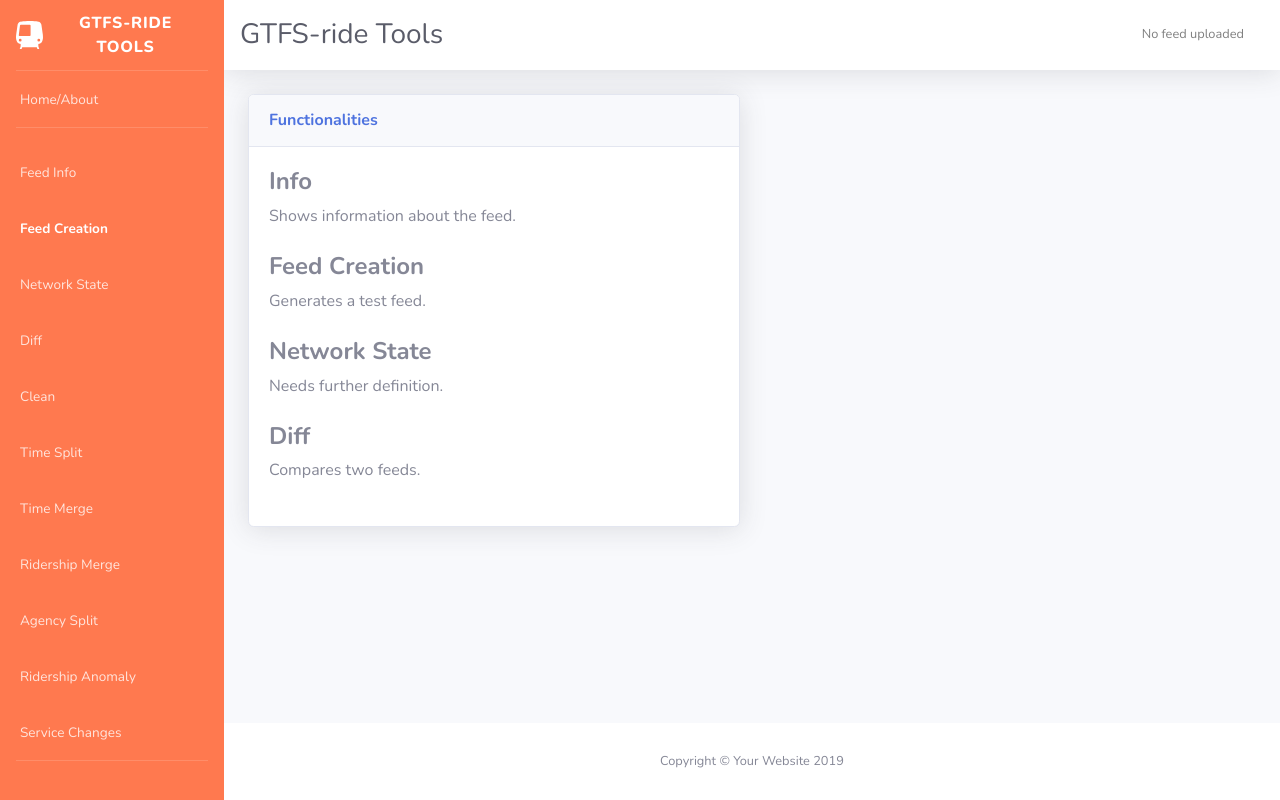
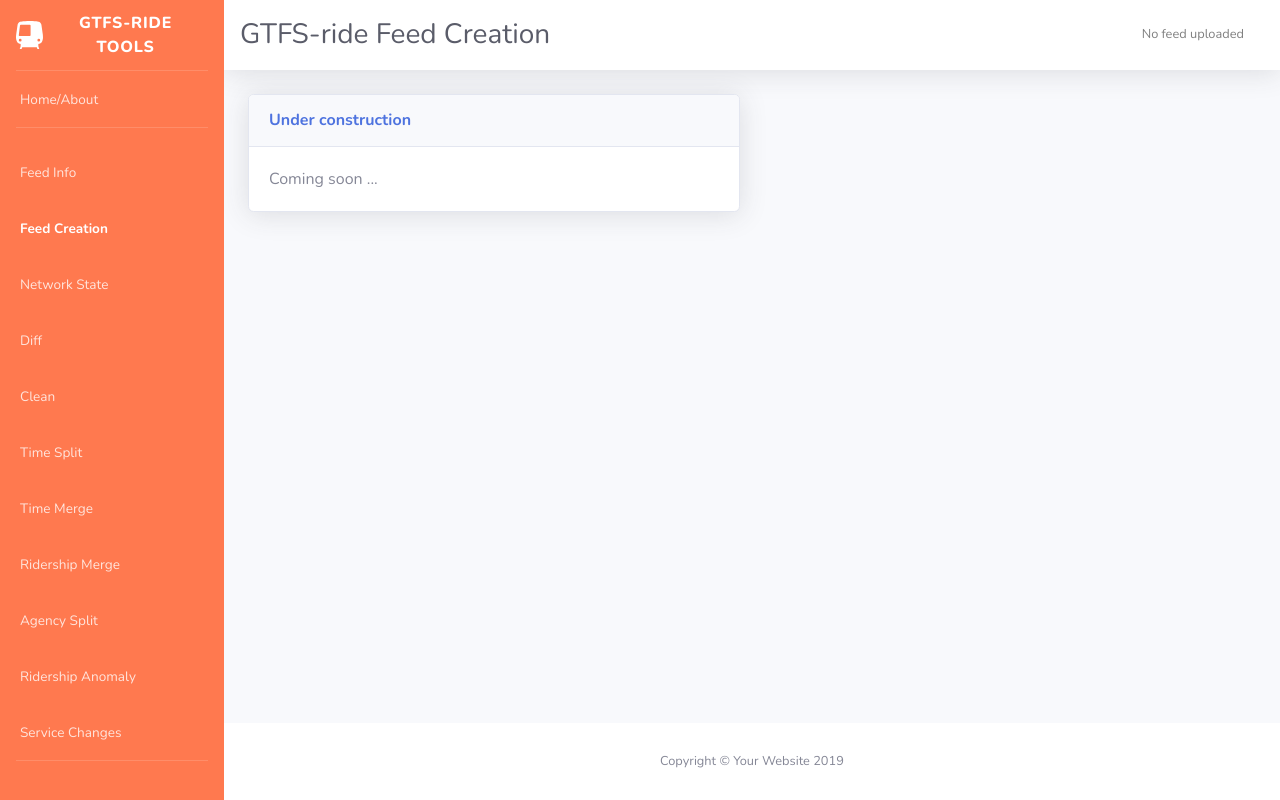
Before and after one commit to chasestubb/GTFS-ride_Tools_Dev, a React (Create React App) app in the folder frontend/: page / in a window 1280 px wide. Both pictures are taken after a click on the link "Feed Creation". Built offline with nearby package versions, Linux system fonts and the light colour scheme; some icons are missing.

Commit message:
Added placeholder contents for each functionality

```diff
--- a/frontend/src/App.js
+++ b/frontend/src/App.js
@@ -1,15 +1,52 @@
 import React from 'react';
 import './App.css';
+
+// the general elements
 import Sidebar from "./components/sidebar"
 import Topbar from "./components/topbar"
+
+// the contents
 import HomeAbout from "./components/home-about"
 import Info from "./components/info"
+import FC from "./components/fc"
+import NS from "./components/ns"
+import Diff from "./components/diff"
+import Clean from "./components/clean"
+import TS from "./components/ts"
+import TM from "./components/tm"
+import RM from "./components/rm"
+import AS from "./components/as"
+import RA from "./components/ra"
+import SC from "./components/sc"
+
 
 function content(nav){
 	if (nav === "home"){
 		return (<HomeAbout></HomeAbout>);
 	} else if (nav === "info") {
 		return (<Info></Info>);
+	} else if (nav === "fc") {
+		return (<FC></FC>);
+	} else if (nav === "ns") {
+		return (<NS></NS>);
+	} else if (nav === "diff") {
+		return (<Diff></Diff>);
+	} else if (nav === "clean") {
+		return (<Clean></Clean>);
+	} else if (nav === "ts") {
+		return (<TS></TS>);
+	} else if (nav === "tm") {
+		return (<TM></TM>);
+	} else if (nav === "rm") {
+		return (<RM></RM>);
+	} else if (nav === "as") {
+		return (<AS></AS>);
+	} else if (nav === "ra") {
+		return (<RA></RA>);
+	} else if (nav === "sc") {
+		return (<SC></SC>);
+	} else {
+		return (<HomeAbout></HomeAbout>);
 	}
 }
 
--- /dev/null
+++ b/frontend/src/components/as.jsx
@@ -0,0 +1,31 @@
+import React from 'react'
+
+export default () => {
+	return (
+		<div>
+			{/* Page Heading */}
+			{/*<div className="d-sm-flex align-items-center justify-content-between mb-4">
+				<h1 className="h3 mb-0 text-gray-800"><br />GTFS-ride Info</h1>
+			</div>*/}
+
+			{/* Content Row */}
+			<div className="row">
+
+				{/* Content Column */}
+				<div className="col-lg-6 mb-4">
+
+					{/* Project Card Example */}
+					<div className="card shadow mb-4">
+						<div className="card-header py-3">
+							<h6 className="m-0 font-weight-bold text-primary">Under construction</h6>
+						</div>
+						<div className="card-body">
+							Coming soon ...
+						</div>
+					</div>
+				</div>
+			</div>
+	</div>
+
+	)
+}
--- /dev/null
+++ b/frontend/src/components/clean.jsx
@@ -0,0 +1,31 @@
+import React from 'react'
+
+export default () => {
+	return (
+		<div>
+			{/* Page Heading */}
+			{/*<div className="d-sm-flex align-items-center justify-content-between mb-4">
+				<h1 className="h3 mb-0 text-gray-800"><br />GTFS-ride Info</h1>
+			</div>*/}
+
+			{/* Content Row */}
+			<div className="row">
+
+				{/* Content Column */}
+				<div className="col-lg-6 mb-4">
+
+					{/* Project Card Example */}
+					<div className="card shadow mb-4">
+						<div className="card-header py-3">
+							<h6 className="m-0 font-weight-bold text-primary">Under construction</h6>
+						</div>
+						<div className="card-body">
+							Coming soon ...
+						</div>
+					</div>
+				</div>
+			</div>
+	</div>
+
+	)
+}
--- /dev/null
+++ b/frontend/src/components/diff.jsx
@@ -0,0 +1,31 @@
+import React from 'react'
+
+export default () => {
+	return (
+		<div>
+			{/* Page Heading */}
+			{/*<div className="d-sm-flex align-items-center justify-content-between mb-4">
+				<h1 className="h3 mb-0 text-gray-800"><br />GTFS-ride Info</h1>
+			</div>*/}
+
+			{/* Content Row */}
+			<div className="row">
+
+				{/* Content Column */}
+				<div className="col-lg-6 mb-4">
+
+					{/* Project Card Example */}
+					<div className="card shadow mb-4">
+						<div className="card-header py-3">
+							<h6 className="m-0 font-weight-bold text-primary">Under construction</h6>
+						</div>
+						<div className="card-body">
+							Coming soon ...
+						</div>
+					</div>
+				</div>
+			</div>
+	</div>
+
+	)
+}
--- /dev/null
+++ b/frontend/src/components/fc.jsx
@@ -0,0 +1,31 @@
+import React from 'react'
+
+export default () => {
+	return (
+		<div>
+			{/* Page Heading */}
+			{/*<div className="d-sm-flex align-items-center justify-content-between mb-4">
+				<h1 className="h3 mb-0 text-gray-800"><br />GTFS-ride Info</h1>
+			</div>*/}
+
+			{/* Content Row */}
+			<div className="row">
+
+				{/* Content Column */}
+				<div className="col-lg-6 mb-4">
+
+					{/* Project Card Example */}
+					<div className="card shadow mb-4">
+						<div className="card-header py-3">
+							<h6 className="m-0 font-weight-bold text-primary">Under construction</h6>
+						</div>
+						<div className="card-body">
+							Coming soon ...
+						</div>
+					</div>
+				</div>
+			</div>
+	</div>
+
+	)
+}
--- /dev/null
+++ b/frontend/src/components/ns.jsx
@@ -0,0 +1,31 @@
+import React from 'react'
+
+export default () => {
+	return (
+		<div>
+			{/* Page Heading */}
+			{/*<div className="d-sm-flex align-items-center justify-content-between mb-4">
+				<h1 className="h3 mb-0 text-gray-800"><br />GTFS-ride Info</h1>
+			</div>*/}
+
+			{/* Content Row */}
+			<div className="row">
+
+				{/* Content Column */}
+				<div className="col-lg-6 mb-4">
+
+					{/* Project Card Example */}
+					<div className="card shadow mb-4">
+						<div className="card-header py-3">
+							<h6 className="m-0 font-weight-bold text-primary">Under construction</h6>
+						</div>
+						<div className="card-body">
+							Coming soon ...
+						</div>
+					</div>
+				</div>
+			</div>
+	</div>
+
+	)
+}
--- /dev/null
+++ b/frontend/src/components/ra.jsx
@@ -0,0 +1,31 @@
+import React from 'react'
+
+export default () => {
+	return (
+		<div>
+			{/* Page Heading */}
+			{/*<div className="d-sm-flex align-items-center justify-content-between mb-4">
+				<h1 className="h3 mb-0 text-gray-800"><br />GTFS-ride Info</h1>
+			</div>*/}
+
+			{/* Content Row */}
+			<div className="row">
+
+				{/* Content Column */}
+				<div className="col-lg-6 mb-4">
+
+					{/* Project Card Example */}
+					<div className="card shadow mb-4">
+						<div className="card-header py-3">
+							<h6 className="m-0 font-weight-bold text-primary">Under construction</h6>
+						</div>
+						<div className="card-body">
+							Coming soon ...
+						</div>
+					</div>
+				</div>
+			</div>
+	</div>
+
+	)
+}
--- /dev/null
+++ b/frontend/src/components/rm.jsx
@@ -0,0 +1,31 @@
+import React from 'react'
+
+export default () => {
+	return (
+		<div>
+			{/* Page Heading */}
+			{/*<div className="d-sm-flex align-items-center justify-content-between mb-4">
+				<h1 className="h3 mb-0 text-gray-800"><br />GTFS-ride Info</h1>
+			</div>*/}
+
+			{/* Content Row */}
+			<div className="row">
+
+				{/* Content Column */}
+				<div className="col-lg-6 mb-4">
+
+					{/* Project Card Example */}
+					<div className="card shadow mb-4">
+						<div className="card-header py-3">
+							<h6 className="m-0 font-weight-bold text-primary">Under construction</h6>
+						</div>
+						<div className="card-body">
+							Coming soon ...
+						</div>
+					</div>
+				</div>
+			</div>
+	</div>
+
+	)
+}
--- /dev/null
+++ b/frontend/src/components/sc.jsx
@@ -0,0 +1,31 @@
+import React from 'react'
+
+export default () => {
+	return (
+		<div>
+			{/* Page Heading */}
+			{/*<div className="d-sm-flex align-items-center justify-content-between mb-4">
+				<h1 className="h3 mb-0 text-gray-800"><br />GTFS-ride Info</h1>
+			</div>*/}
+
+			{/* Content Row */}
+			<div className="row">
+
+				{/* Content Column */}
+				<div className="col-lg-6 mb-4">
+
+					{/* Project Card Example */}
+					<div className="card shadow mb-4">
+						<div className="card-header py-3">
+							<h6 className="m-0 font-weight-bold text-primary">Under construction</h6>
+						</div>
+						<div className="card-body">
+							Coming soon ...
+						</div>
+					</div>
+				</div>
+			</div>
+	</div>
+
+	)
+}
--- a/frontend/src/components/sidebar.jsx
+++ b/frontend/src/components/sidebar.jsx
@@ -9,7 +9,7 @@ class Sidebar extends React.Component{
 
 	// handles sending navigation data to App.js
 	navigate(item){
-		this.setState({nav: item}); // locally sets the nav state for the sidebar
+		this.setState({nav:item}); // locally sets the nav state for the sidebar
 		this.props.onNavChange(item); // invokes the onNavChange property on <Sidebar> element in App.js
 		                              // (sends this.state.nav to App.js)
 	}
@@ -72,7 +72,7 @@ class Sidebar extends React.Component{
 		} else {
 			fcbtn = (
 				<li className="nav-item">
-					<a className="nav-link" href="" onClick = {() => this.setState({nav: "fc"})}>
+					<a className="nav-link" href="" onClick = {() => this.navigate("fc")}>
 					<i className="fas fa-file-archive"></i>
 						<span>Feed Creation</span></a>
 				</li>
@@ -91,7 +91,7 @@ class Sidebar extends React.Component{
 		} else {
 			nsbtn = (
 				<li className="nav-item">
-					<a className="nav-link" href="" onClick = {() => this.setState({nav: "ns"})}>
+					<a className="nav-link" href="" onClick = {() => this.navigate("ns")}>
 					<i className="fas fa-project-diagram"></i>
 						<span>Network State</span></a>
 				</li>
@@ -110,7 +110,7 @@ class Sidebar extends React.Component{
 		} else {
 			diffbtn = (
 				<li className="nav-item">
-					<a className="nav-link" href="" onClick = {() => this.setState({nav: "diff"})}>
+					<a className="nav-link" href="" onClick = {() => this.navigate("diff")}>
 					<i className="fas fa-not-equal"></i>
 						<span>Diff</span></a>
 				</li>
@@ -129,7 +129,7 @@ class Sidebar extends React.Component{
 		} else {
 			cleanbtn = (
 				<li className="nav-item">
-					<a className="nav-link" href="" onClick = {() => this.setState({nav: "clean"})}>
+					<a className="nav-link" href="" onClick = {() => this.navigate("clean")}>
 					<i className="fas fa-broom"></i>
 							<span>Clean</span></a>
 				</li>
@@ -148,7 +148,7 @@ class Sidebar extends React.Component{
 		} else {
 			tsbtn = (
 				<li className="nav-item">
-					<a className="nav-link" href="" onClick = {() => this.setState({nav: "ts"})}>
+					<a className="nav-link" href="" onClick = {() => this.navigate("ts")}>
 					<i className="fas fa-calendar-day"></i>
 						<span>Time Split</span></a>
 				</li>
@@ -167,7 +167,7 @@ class Sidebar extends React.Component{
 		} else {
 			tmbtn = (
 				<li className="nav-item">
-					<a className="nav-link" href="" onClick = {() => this.setState({nav: "tm"})}>
+					<a className="nav-link" href="" onClick = {() => this.navigate("tm")}>
 					<i className="fas fa-calendar-alt"></i>
 						<span>Time Merge</span></a>
 				</li>
@@ -186,7 +186,7 @@ class Sidebar extends React.Component{
 		} else {
 			rmbtn = (
 				<li className="nav-item">
-					<a className="nav-link" href="" onClick = {() => this.setState({nav: "rm"})}>
+					<a className="nav-link" href="" onClick = {() => this.navigate("rm")}>
 					<i className="fas fa-object-group"></i>
 						<span>Ridership Merge</span></a>
 				</li>
@@ -205,7 +205,7 @@ class Sidebar extends React.Component{
 		} else {
 			asbtn = (
 				<li className="nav-item">
-					<a className="nav-link" href="" onClick = {() => this.setState({nav: "as"})}>
+					<a className="nav-link" href="" onClick = {() => this.navigate("as")}>
 					<i className="fas fa-landmark"></i>
 						<span>Agency Split</span></a>
 				</li>
@@ -224,7 +224,7 @@ class Sidebar extends React.Component{
 		} else {
 			rabtn = (
 				<li className="nav-item">
-					<a className="nav-link" href="" onClick = {() => this.setState({nav: "ra"})}>
+					<a className="nav-link" href="" onClick = {() => this.navigate("ra")}>
 					<i className="fas fa-search"></i>
 						<span>Ridership Anomaly</span></a>
 				</li>
@@ -243,7 +243,7 @@ class Sidebar extends React.Component{
 		} else {
 			scbtn = (
 				<li className="nav-item">
-					<a className="nav-link" href="" onClick = {() => this.setState({nav: "sc"})}>
+					<a className="nav-link" href="" onClick = {() => this.navigate("sc")}>
 					<i className="fas fa-edit"></i>
 						<span>Service Changes</span></a>
 				</li>
@@ -255,7 +255,7 @@ class Sidebar extends React.Component{
 				<ul className="navbar-nav bg-gradient-primary sidebar sidebar-dark accordion" id="accordionSidebar">
 
 					{/* the "GTFS-ride Tools" brand (with the logo) - should go to home on click */}
-					<a className="sidebar-brand d-flex align-items-center justify-content-center" onClick = {() => this.setState({nav: "home"})}>
+					<a className="sidebar-brand d-flex align-items-center justify-content-center" onClick = {() => this.navigate("home")}>
 						<div className="sidebar-brand-icon sidebar-logo">
 							<img src="img/isolated-monochrome-white.svg" alt="GTFS-ride logo" />
 						</div>
--- /dev/null
+++ b/frontend/src/components/tm.jsx
@@ -0,0 +1,31 @@
+import React from 'react'
+
+export default () => {
+	return (
+		<div>
+			{/* Page Heading */}
+			{/*<div className="d-sm-flex align-items-center justify-content-between mb-4">
+				<h1 className="h3 mb-0 text-gray-800"><br />GTFS-ride Info</h1>
+			</div>*/}
+
+			{/* Content Row */}
+			<div className="row">
+
+				{/* Content Column */}
+				<div className="col-lg-6 mb-4">
+
+					{/* Project Card Example */}
+					<div className="card shadow mb-4">
+						<div className="card-header py-3">
+							<h6 className="m-0 font-weight-bold text-primary">Under construction</h6>
+						</div>
+						<div className="card-body">
+							Coming soon ...
+						</div>
+					</div>
+				</div>
+			</div>
+	</div>
+
+	)
+}
--- /dev/null
+++ b/frontend/src/components/ts.jsx
@@ -0,0 +1,31 @@
+import React from 'react'
+
+export default () => {
+	return (
+		<div>
+			{/* Page Heading */}
+			{/*<div className="d-sm-flex align-items-center justify-content-between mb-4">
+				<h1 className="h3 mb-0 text-gray-800"><br />GTFS-ride Info</h1>
+			</div>*/}
+
+			{/* Content Row */}
+			<div className="row">
+
+				{/* Content Column */}
+				<div className="col-lg-6 mb-4">
+
+					{/* Project Card Example */}
+					<div className="card shadow mb-4">
+						<div className="card-header py-3">
+							<h6 className="m-0 font-weight-bold text-primary">Under construction</h6>
+						</div>
+						<div className="card-body">
+							Coming soon ...
+						</div>
+					</div>
+				</div>
+			</div>
+	</div>
+
+	)
+}
```
